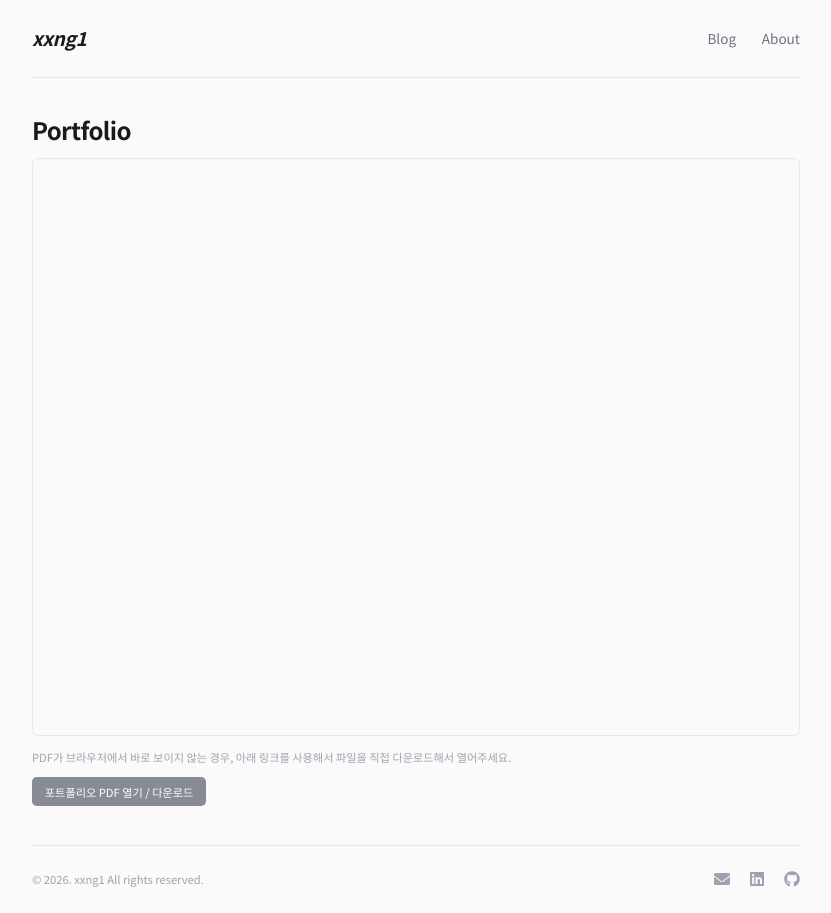
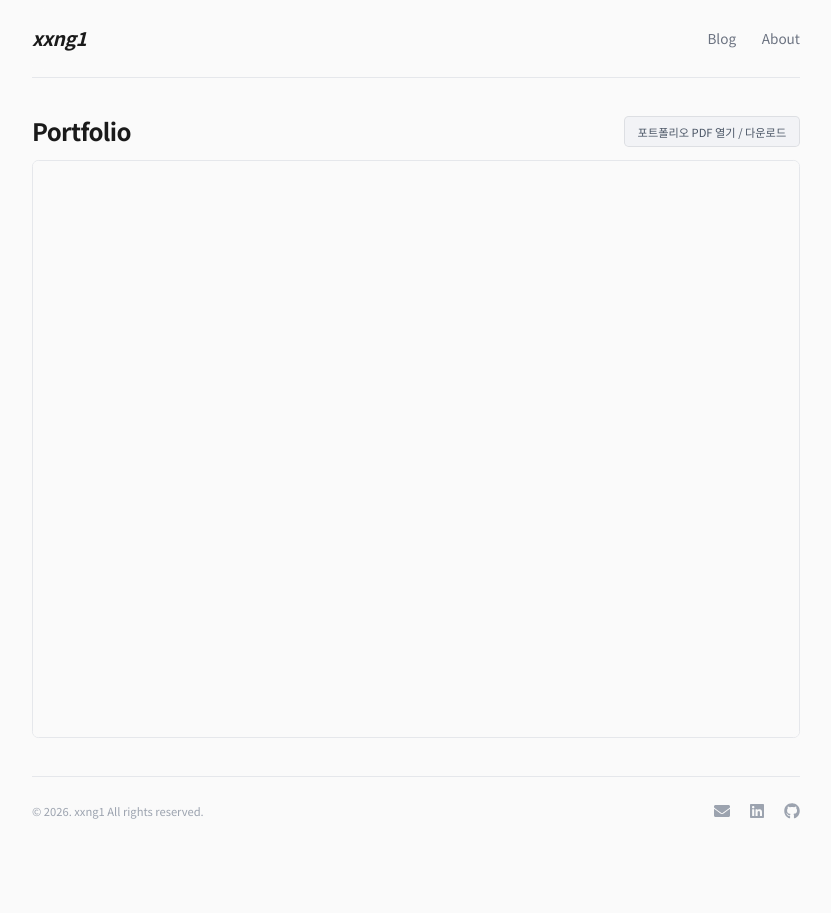
Before and after one commit to xxng1/xxng1-blog, a Next.js app: page /portfolio in a window 1280 px wide. Shown: the whole page, without its empty margins (224-1055 px from the left). After the commit the page ends 844 px from the top, so only its background shows below. Built offline with nearby package versions, Linux system fonts and the light colour scheme.

Commit message:
ui: PDF 열기 / 다운로드 버튼 색상 위치 조정

```diff
--- a/src/app/portfolio/page.tsx
+++ b/src/app/portfolio/page.tsx
@@ -13,7 +13,17 @@ export default function PortfolioPage() {
   return (
     <div className="space-y-6">
       <section className="space-y-4">
-        <h1 className="text-3xl font-bold tracking-tight">Portfolio</h1>
+        <div className="flex items-center justify-between">
+          <h1 className="text-3xl font-bold tracking-tight">Portfolio</h1>
+          <a
+            href="/portfolio.pdf"
+            target="_blank"
+            rel="noopener noreferrer"
+            className="inline-flex items-center px-4 py-2 rounded-md text-sm font-medium bg-accent-bg text-gray-600 border border-accent/20"
+          >
+            포트폴리오 PDF 열기 / 다운로드
+          </a>
+        </div>
         <div className="w-full border border-card-border rounded-lg overflow-hidden bg-card-background">
           <iframe
             src="/portfolio.pdf#zoom=55"
@@ -21,17 +31,6 @@ export default function PortfolioPage() {
             title="Portfolio PDF"
           />
         </div>
-        <p className="text-sm text-muted-foreground">
-          PDF가 브라우저에서 바로 보이지 않는 경우, 아래 링크를 사용해서 파일을 직접 다운로드해서 열어주세요.
-        </p>
-        <a
-          href="/portfolio.pdf"
-          target="_blank"
-          rel="noopener noreferrer"
-          className="inline-flex items-center px-4 py-2 rounded-md bg-accent text-sm font-medium text-white hover:opacity-90 transition-colors"
-        >
-          포트폴리오 PDF 열기 / 다운로드
-        </a>
       </section>
     </div>
   );
```
